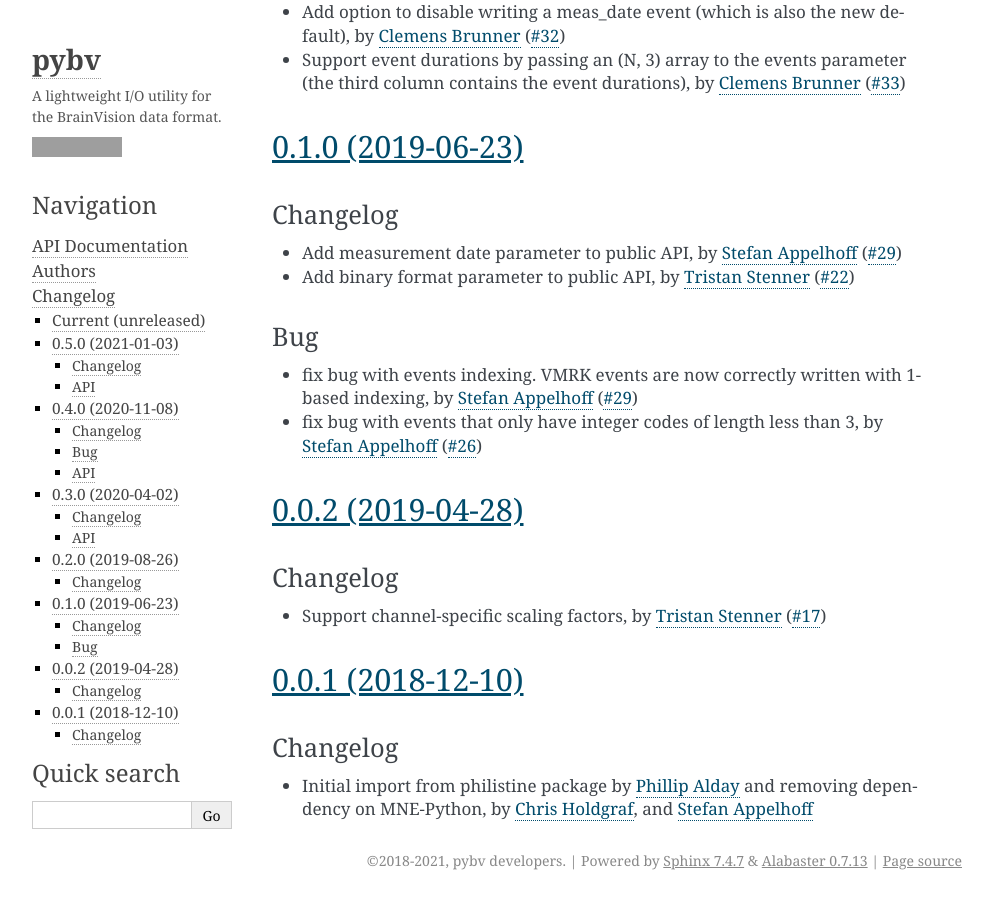
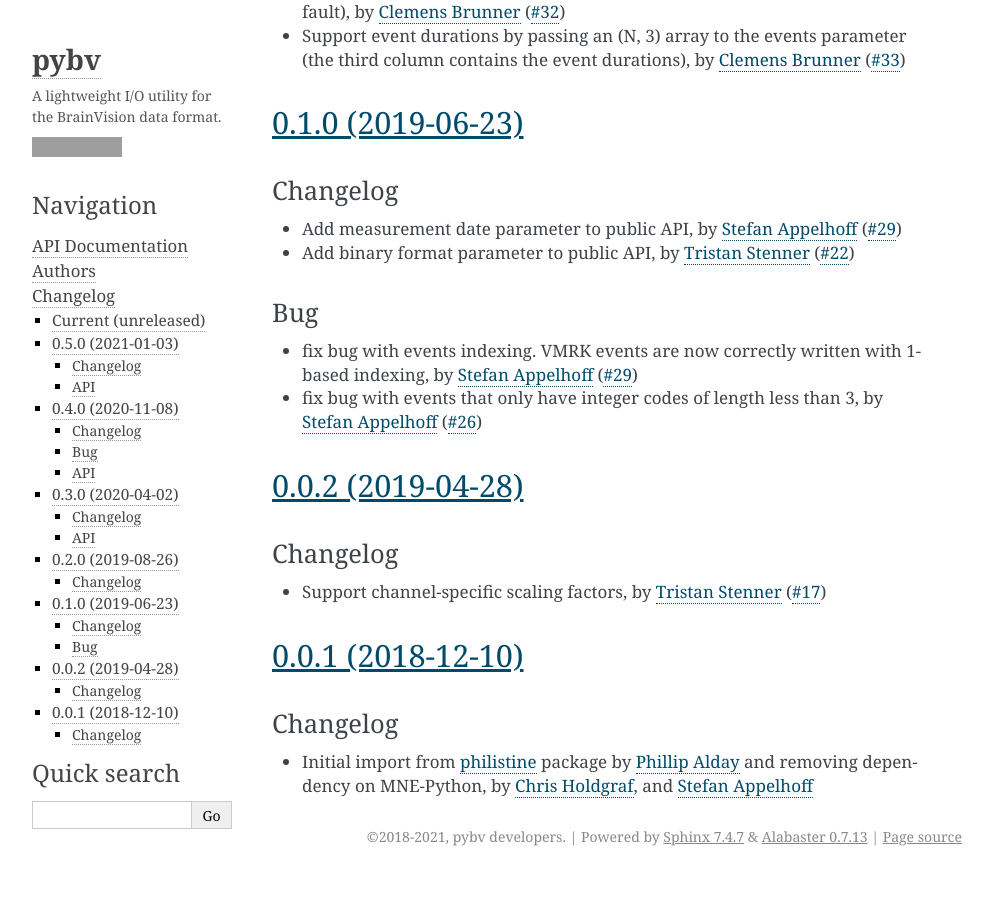
Before and after one commit to bids-standard/pybv, a Sphinx documentation site: the page built from docs/changelog.rst, in a window 1280 px wide and 900 px high, scrolled down 2578 px. Shown: the whole window, without its empty margins (148-1141 px from the left). Built offline with Sphinx 7.4.7, drawn with Linux system fonts in a browser that asks for light colours; after the commit the page ends 3454 px from its top, so only the background shows below that; part of the change alters nothing that is shown; grey boxes are pictures that could not be loaded.

```diff
--- a/docs/changelog.rst
+++ b/docs/changelog.rst
@@ -9,7 +9,6 @@ People who contributed to this software across releases (in **alphabetical order
 - `Adam Li`_
 - `Chris Holdgraf`_
 - `Clemens Brunner`_
-- `Phillip Alday`_
 - `Richard Höchenberger`_
 - `Stefan Appelhoff`_
 - `Tristan Stenner`_
@@ -108,7 +107,8 @@ Changelog
 
 Changelog
 ~~~~~~~~~
-- Initial import from philistine package by `Phillip Alday`_ and removing dependency on MNE-Python, by `Chris Holdgraf`_, and `Stefan Appelhoff`_
+- Initial import from `philistine <https://pypi.org/project/philistine/>`_ package by `Phillip Alday`_
+  and removing dependency on MNE-Python, by `Chris Holdgraf`_, and `Stefan Appelhoff`_
 
 .. _Chris Holdgraf: https://bids.berkeley.edu/people/chris-holdgraf
 .. _Stefan Appelhoff: http://stefanappelhoff.com/
```
